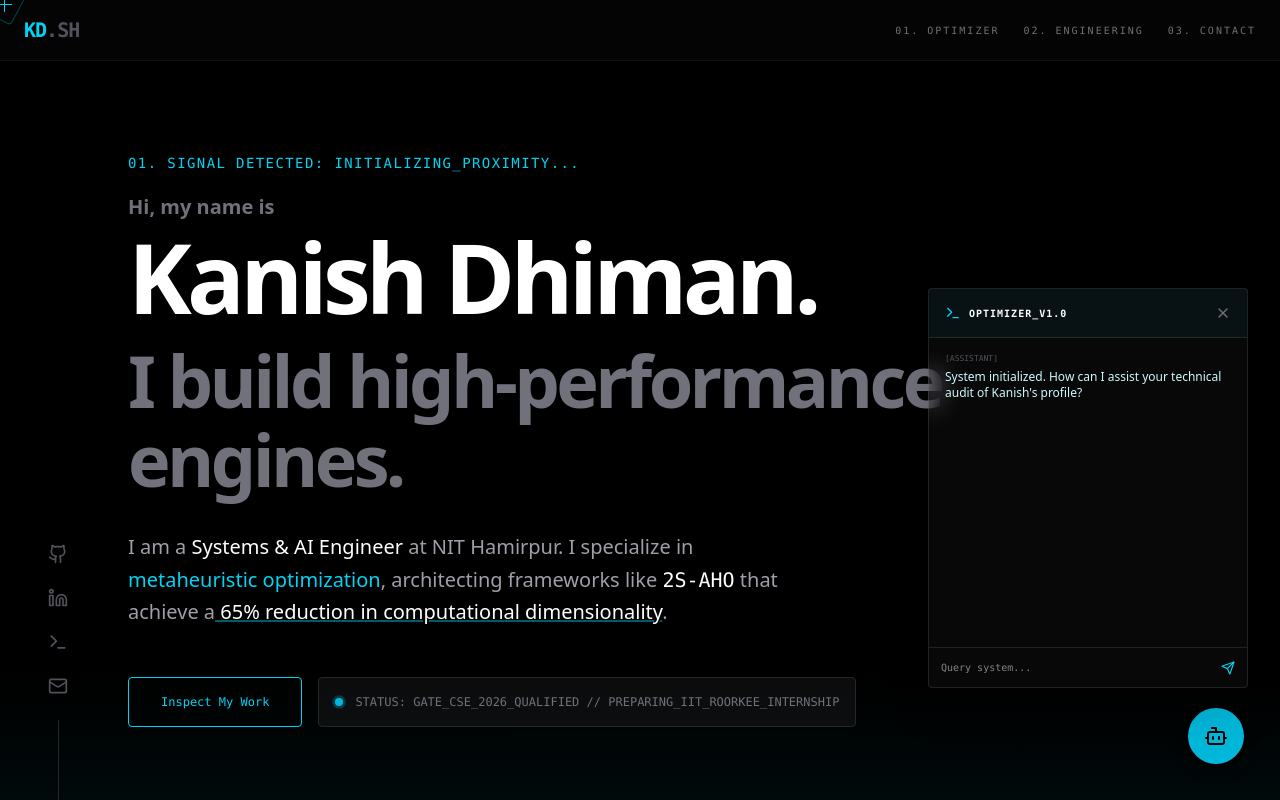
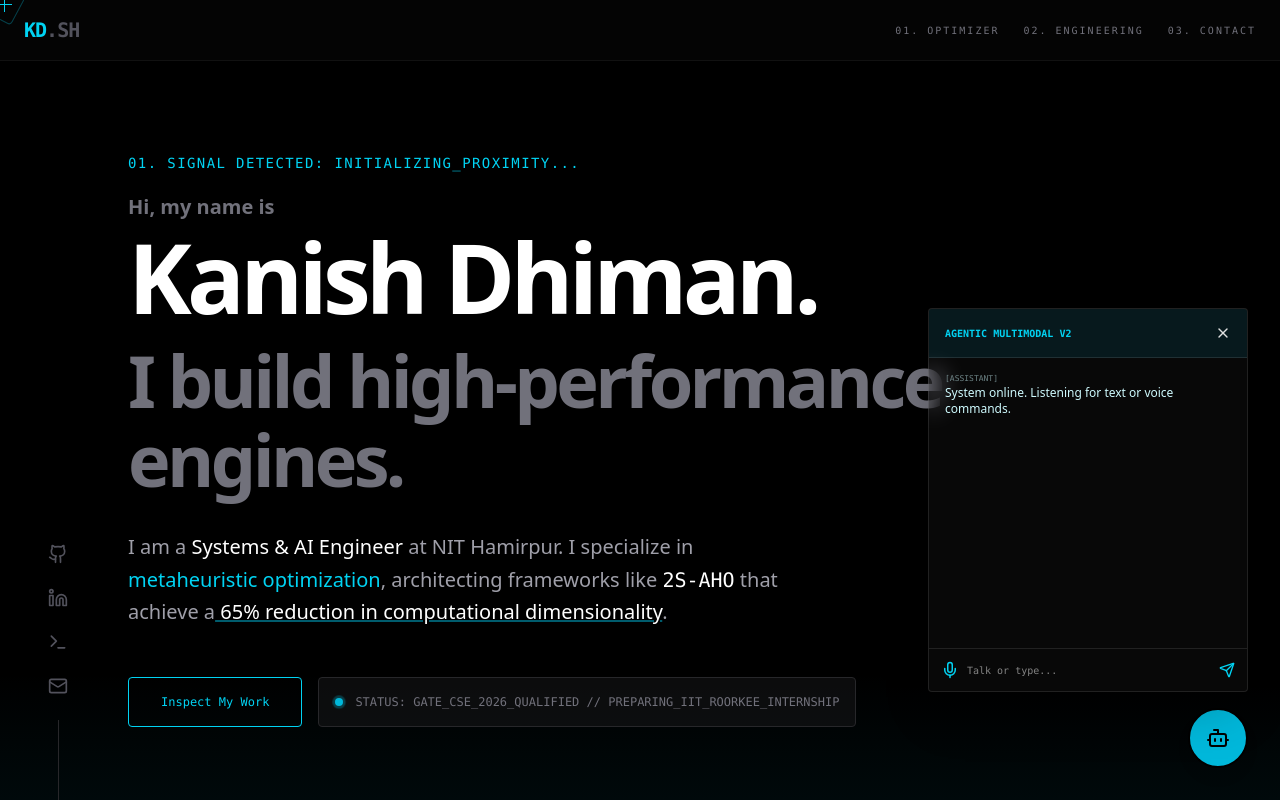
Before and after one commit to KanishDhiman02/Portfolio-Website-Kanish-Dhiman, a Next.js app: page / in a window 1280 px wide. Both pictures are taken after a click on the button 1216 px from the left and 736 px from the top of the page. Shown: the top 800 px of the page. Built offline with nearby package versions, Linux system fonts and the light colour scheme; no server answers.

Commit message:
added context ot the chatbot so that it answers questions related to us in a effective way

```diff
--- a/src/components/AIAgent.tsx
+++ b/src/components/AIAgent.tsx
@@ -1,95 +1,84 @@
 "use client";
 import { useState, useEffect, useRef } from "react";
 import { motion, AnimatePresence } from "framer-motion";
-import { MessageSquare, X, Send, Bot, Terminal } from "lucide-react";
+import { MessageSquare, X, Send, Bot, Mic, MicOff, Volume2 } from "lucide-react";
 
 export default function AIAgent() {
   const [isOpen, setIsOpen] = useState(false);
+  const [isListening, setIsListening] = useState(false);
   const [input, setInput] = useState("");
-  const [messages, setMessages] = useState([
-    { role: "assistant", content: "System initialized. How can I assist your technical audit of Kanish's profile?" }
-  ]);
+  const [messages, setMessages] = useState([{ role: "assistant", content: "System online. Listening for text or voice commands." }]);
   const socket = useRef<WebSocket | null>(null);
 
-  // Initialize WebSocket for Groq Inference
   useEffect(() => {
+    // Connect to your FastAPI backend
     socket.current = new WebSocket("ws://localhost:8000/ws/agent");
     socket.current.onmessage = (event) => {
-      setMessages(prev => [...prev, { role: "assistant", content: event.data }]);
+      const text = event.data;
+      setMessages(prev => [...prev, { role: "assistant", content: text }]);
+      speak(text); // Auto-speak the response
     };
     return () => socket.current?.close();
   }, []);
 
-  const handleSend = () => {
-    if (!input.trim()) return;
-    socket.current?.send(input);
-    setMessages(prev => [...prev, { role: "user", content: input }]);
+  const speak = (text: string) => {
+    const utterance = new SpeechSynthesisUtterance(text);
+    window.speechSynthesis.speak(utterance);
+  };
+
+  const startVoiceInput = () => {
+    const SpeechRecognition = (window as any).webkitSpeechRecognition;
+    const recognition = new SpeechRecognition();
+    recognition.onstart = () => setIsListening(true);
+    recognition.onresult = (event: any) => {
+      const transcript = event.results[0][0].transcript;
+      setInput(transcript);
+      handleSend(transcript);
+    };
+    recognition.onend = () => setIsListening(false);
+    recognition.start();
+  };
+
+  const handleSend = (textOverride?: string) => {
+    const message = textOverride || input;
+    if (!message.trim()) return;
+    socket.current?.send(message);
+    setMessages(prev => [...prev, { role: "user", content: message }]);
     setInput("");
   };
 
   return (
     <div className="fixed bottom-8 right-8 z-[100] flex flex-col items-end">
-      {/* Floating Dialogue Bubble */}
-      <AnimatePresence>
-        {!isOpen && (
-          <motion.div
-            initial={{ opacity: 0, scale: 0.8, y: 10 }}
-            animate={{ opacity: 1, scale: 1, y: 0 }}
-            className="mb-4 bg-cyan-500 text-black font-mono text-[10px] px-4 py-2 rounded-t-xl rounded-bl-xl shadow-[0_0_20px_rgba(6,182,212,0.3)] border border-cyan-400 relative"
-          >
-            I am here to let you know about Kanish Dhiman
-            <div className="absolute -bottom-2 right-4 w-0 h-0 border-l-[8px] border-l-transparent border-r-[8px] border-r-transparent border-t-[8px] border-t-cyan-500"></div>
-          </motion.div>
-        )}
-      </AnimatePresence>
-
-      {/* Main Agent Interface */}
       <AnimatePresence>
         {isOpen && (
-          <motion.div
-            initial={{ opacity: 0, y: 20, height: 0 }}
-            animate={{ opacity: 1, y: 0, height: 400 }}
-            className="mb-4 w-80 glass-card border-cyan-500/30 flex flex-col overflow-hidden shadow-2xl"
-          >
-            <div className="p-4 border-b border-white/10 flex justify-between items-center bg-cyan-500/5">
-              <div className="flex items-center gap-2">
-                <Terminal className="w-4 h-4 text-cyan-400" />
-                <span className="text-[10px] font-mono font-bold tracking-widest text-white uppercase">Optimizer_v1.0</span>
-              </div>
-              <button onClick={() => setIsOpen(false)} className="text-zinc-500 hover:text-white"><X size={16}/></button>
+          <motion.div className="mb-4 w-80 h-96 glass-card flex flex-col overflow-hidden shadow-2xl">
+            <div className="p-4 border-b border-white/10 flex justify-between items-center bg-cyan-500/10">
+              <span className="text-[10px] font-mono font-bold text-cyan-400 uppercase">Agentic Multimodal v2</span>
+              <button onClick={() => setIsOpen(false)}><X size={16} /></button>
             </div>
-
-            <div className="flex-1 p-4 overflow-y-auto space-y-4 font-sans text-xs">
+            <div className="flex-1 p-4 overflow-y-auto space-y-4 text-xs">
               {messages.map((msg, i) => (
                 <div key={i} className={msg.role === 'assistant' ? 'text-cyan-100' : 'text-zinc-400'}>
-                  <span className="text-[8px] font-mono text-zinc-600 block mb-1 uppercase">
-                    [{msg.role}]
-                  </span>
+                  <p className="font-mono text-[8px] opacity-50 uppercase">[{msg.role}]</p>
                   {msg.content}
                 </div>
               ))}
             </div>
-
-            <div className="p-3 border-t border-white/10 flex gap-2">
+            <div className="p-3 border-t border-white/10 flex gap-2 items-center">
+              <button onClick={startVoiceInput} className={`${isListening ? 'text-red-500 animate-pulse' : 'text-cyan-400'}`}>
+                {isListening ? <MicOff size={18}/> : <Mic size={18}/>}
+              </button>
               <input
-                value={input}
-                onChange={(e) => setInput(e.target.value)}
+                value={input} onChange={(e) => setInput(e.target.value)}
                 onKeyPress={(e) => e.key === 'Enter' && handleSend()}
-                type="text"
-                placeholder="Query system..."
-                className="flex-1 bg-transparent border-none text-[10px] text-white focus:outline-none font-mono"
+                placeholder="Talk or type..." className="flex-1 bg-transparent text-white outline-none text-[10px] font-mono"
               />
-              <button onClick={handleSend} className="text-cyan-400"><Send size={14}/></button>
+              <button onClick={() => handleSend()} className="text-cyan-400"><Send size={16}/></button>
             </div>
           </motion.div>
         )}
       </AnimatePresence>
-
-      {/* Toggle Button */}
-      <button
-        onClick={() => setIsOpen(!isOpen)}
-        className="p-4 bg-cyan-500 text-black rounded-full shadow-lg hover:rotate-12 transition-transform border-4 border-black"
-      >
+      <button onClick={() => setIsOpen(!isOpen)} className="p-4 bg-cyan-500 text-black rounded-full shadow-lg border-2 border-black">
         <Bot size={24} />
       </button>
     </div>
```
